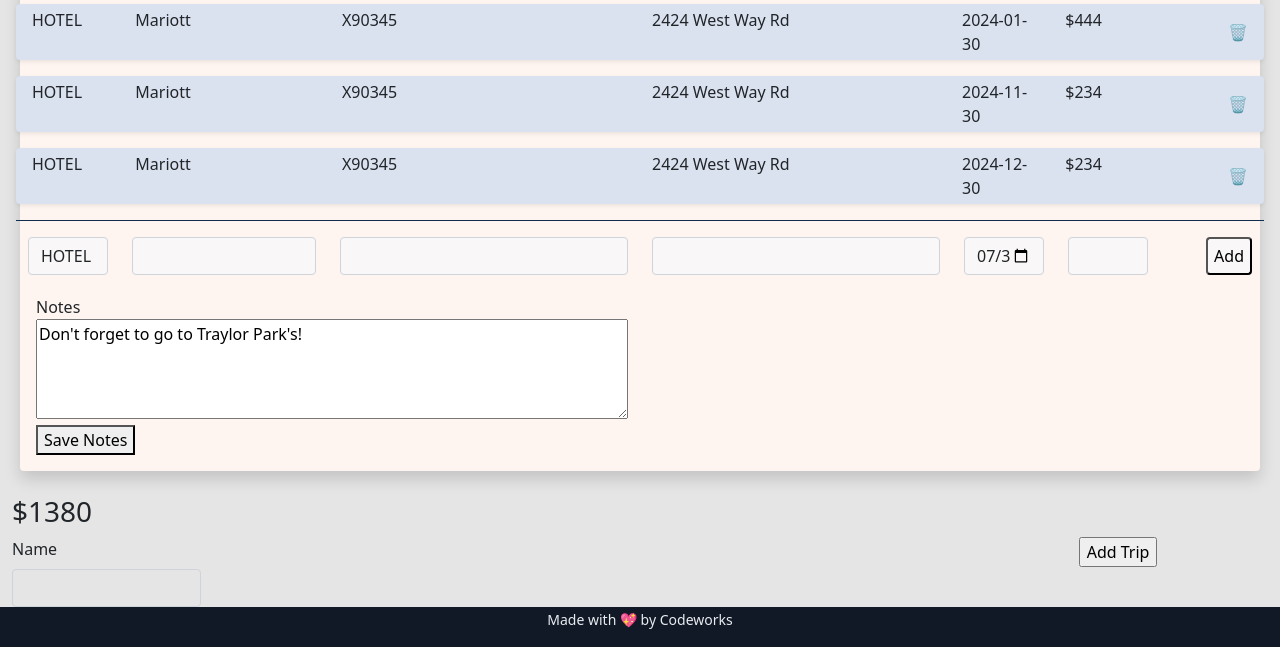
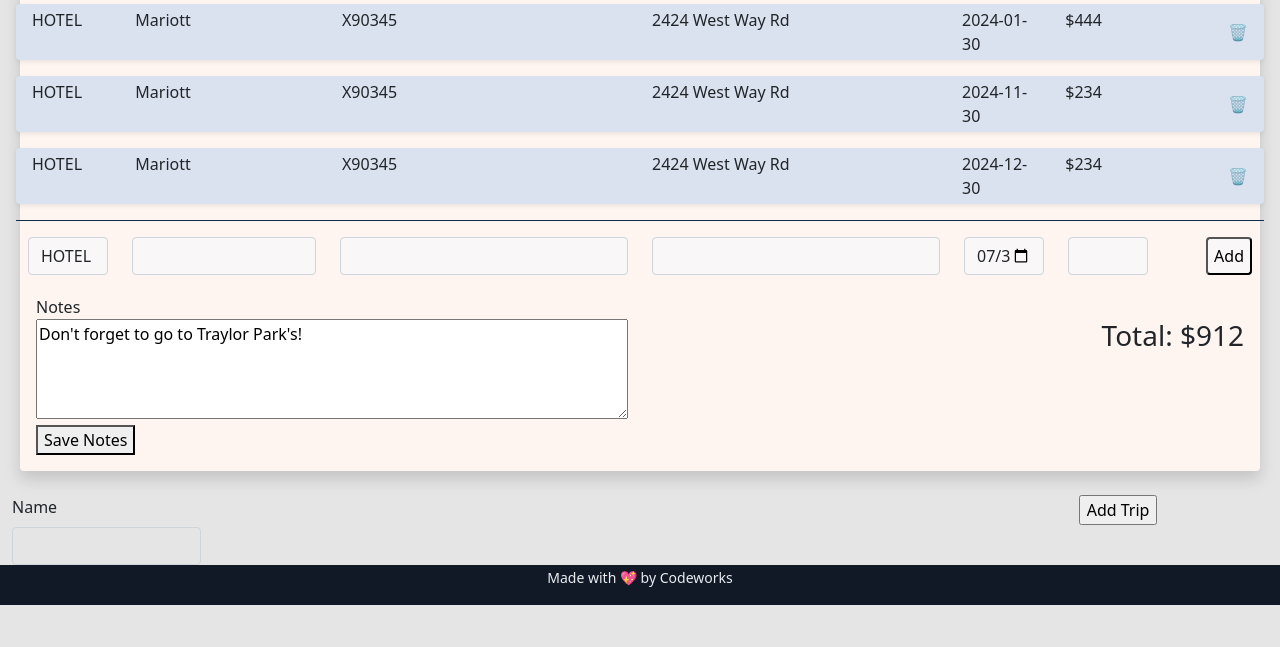
Before and after one commit to EllaMarcum/taskmasterexample, a website with bundled scripts: page index.html in a window 1280 px wide. Shown: the part 732-1379 px from the top of the page. After the commit the page ends 1337 px from the top, so only its background shows below. Built offline with nearby package versions, Linux system fonts and the light colour scheme; a script that the page names is missing.

Commit message:
Got the totals working.

```diff
--- a/app/Controllers/TripsController.js
+++ b/app/Controllers/TripsController.js
@@ -12,20 +12,26 @@ function _draw() {
     trips.forEach(t => tripsTemplate += t.TripTemplate);
     document.getElementById("app").innerHTML = tripsTemplate;
 
-    let totalCost = 0;
+    let costs = [];
     reservations.forEach(r => {
-        totalCost += r.cost;
         let reservations = document.getElementById(r.tripId);
         if (reservations.innerHTML) {
             document.getElementById(r.tripId).innerHTML += r.ReservationTemplate;
         }
+
+        if (costs[r.tripId]) {
+            costs[r.tripId] += r.cost;
+        } else {
+            costs[r.tripId] = r.cost;
+        }
     });
+
+    console.log(costs)
 
     trips.forEach(t => {
         document.getElementById(t.id).innerHTML += t.ReservationFormTemplate;
+        document.getElementById(`total-cost_${t.id}`).innerHTML += `Total: $${costs[t.id]}`;
     });
-
-    document.getElementById('totalCost').innerHTML = `$${totalCost}`;
 }
 
 function _onDataChange() {
--- a/app/Models/Trip.js
+++ b/app/Models/Trip.js
@@ -56,7 +56,8 @@ export class Trip {
                       <textarea class="notes-field" id="notes-field_${this.id}">${this.notes}</textarea>
                       <button type="button" onClick="javascript:app.tripsController.saveNotes('${this.id}', document.getElementById('notes-field_${this.id}').value);">Save Notes</button>
                     </div>
-                    <div class="col-6">
+                    <div class="col-6 d-flex flex-row-reverse">
+                      <h3 id="total-cost_${this.id}"></h3>
                     </div>
                   </div>
                 </div>
--- a/index.html
+++ b/index.html
@@ -27,11 +27,6 @@
       <div class="row">
         <div class="col-12">
           <div id="app"></div>
-          <div class="row">
-            <div class="col">
-              <h3 id="totalCost">$0</h3>
-            </div>
-          </div>
           <form action="javascript:app.tripsController.addTrip(tripName.value);">
             <div class="row">
               <div class="col-2">
```
